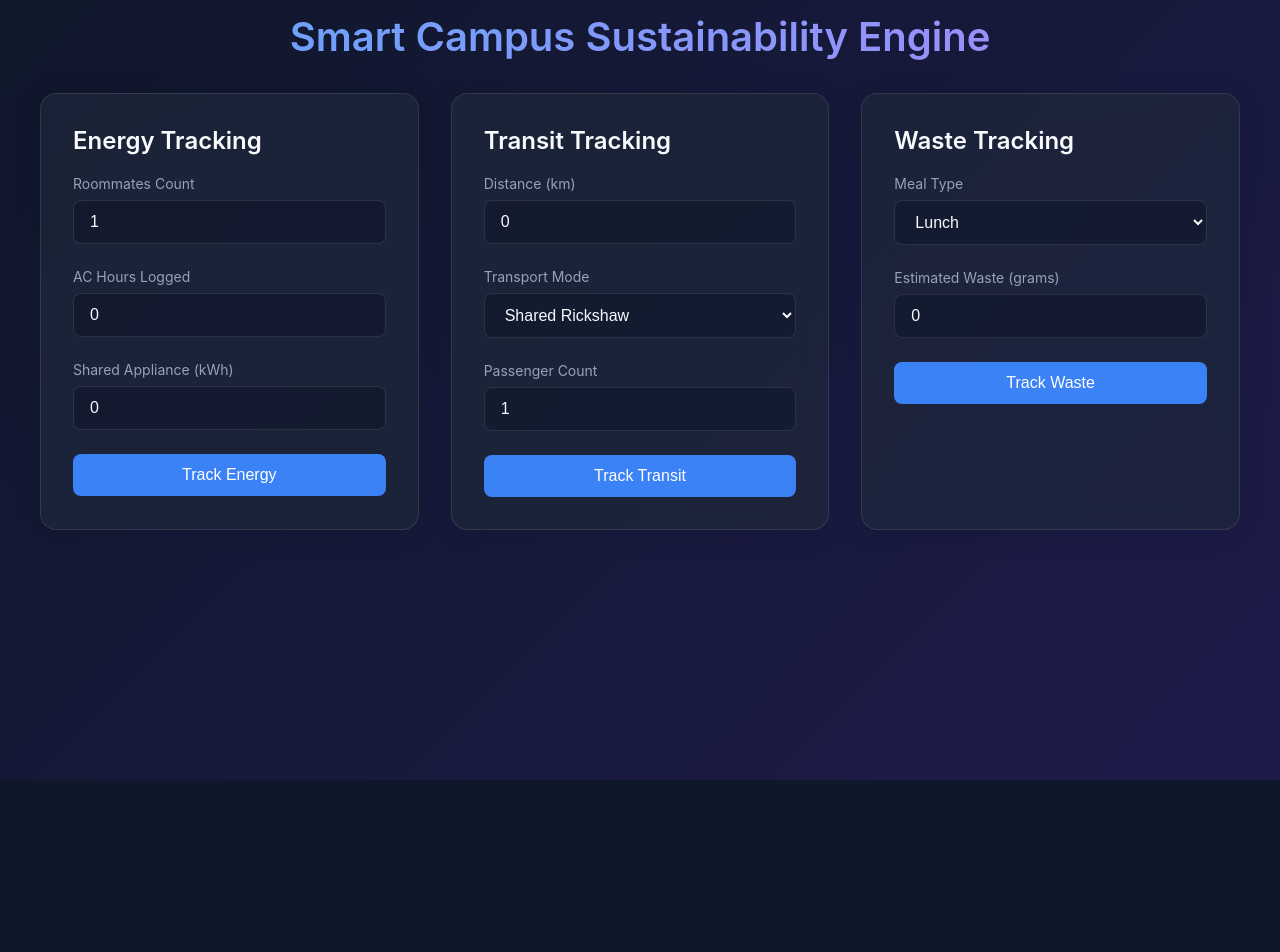
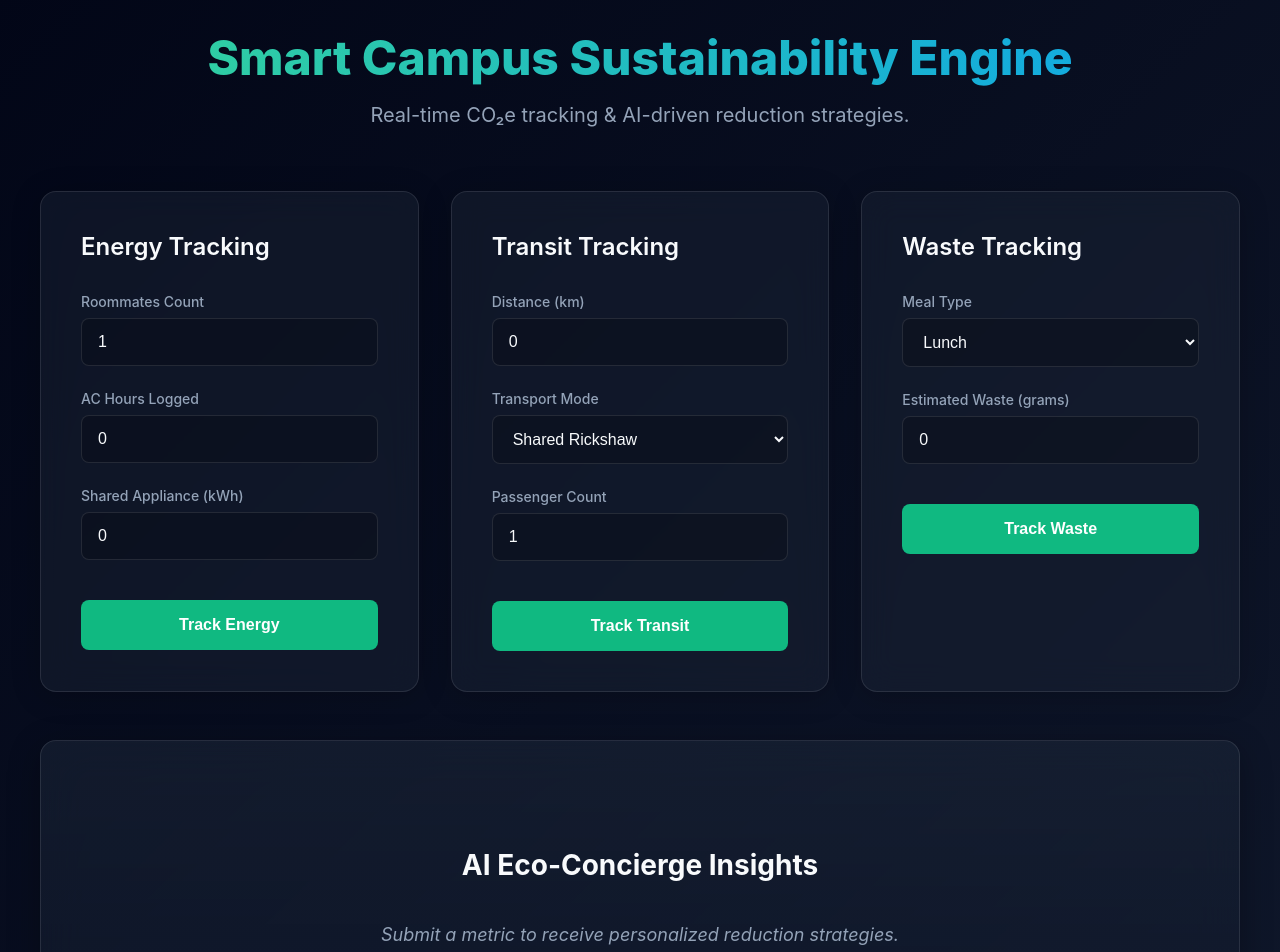
Before and after one commit to kartikjoshi7/carbon-tracker, a React (Vite) app in the folder frontend/: page / in a window 1280 px wide. Shown: the part 20-972 px from the top of the page. Before the commit the page ends 800 px from the top, so only its background shows below. Built offline with nearby package versions, Linux system fonts and the light colour scheme.

Commit message:
feat: V2 UI/UX Overhaul - Centralized AI Panel and Advanced Glassmorphism

```diff
--- a/frontend/src/Dashboard.tsx
+++ b/frontend/src/Dashboard.tsx
@@ -1,17 +1,73 @@
-import React from 'react';
+import React, { useState } from 'react';
 import EnergyForm from './EnergyForm';
 import TransitForm from './TransitForm';
 import WasteForm from './WasteForm';
 
+export type InsightState = 'idle' | 'loading' | 'success';
+
 const Dashboard: React.FC = () => {
+  const [insightState, setInsightState] = useState<InsightState>('idle');
+  const [insightText, setInsightText] = useState<string | null>(null);
+
+  const handleTrackStart = () => {
+    setInsightState('loading');
+    setInsightText(null);
+  };
+
+  const handleTrackSuccess = (text: string) => {
+    setInsightState('success');
+    setInsightText(text);
+  };
+
+  const handleTrackError = () => {
+    setInsightState('idle');
+    setInsightText("An error occurred while generating insights. Please try again.");
+  };
+
   return (
     <main>
-      <h1>Smart Campus Sustainability Engine</h1>
+      <header className="hero-section">
+        <h1 className="emerald-gradient-text">Smart Campus Sustainability Engine</h1>
+        <p className="hero-subtitle">Real-time CO₂e tracking & AI-driven reduction strategies.</p>
+      </header>
+
       <div className="dashboard-grid">
-        <EnergyForm />
-        <TransitForm />
-        <WasteForm />
+        <EnergyForm
+          onTrackStart={handleTrackStart}
+          onTrackSuccess={handleTrackSuccess}
+          onTrackError={handleTrackError}
+        />
+        <TransitForm
+          onTrackStart={handleTrackStart}
+          onTrackSuccess={handleTrackSuccess}
+          onTrackError={handleTrackError}
+        />
+        <WasteForm
+          onTrackStart={handleTrackStart}
+          onTrackSuccess={handleTrackSuccess}
+          onTrackError={handleTrackError}
+        />
       </div>
+
+      <section className="global-insight-panel" aria-live="polite">
+        <h2>AI Eco-Concierge Insights</h2>
+        {insightState === 'idle' && (
+          <p className="insight-muted">Submit a metric to receive personalized reduction strategies.</p>
+        )}
+
+        {insightState === 'loading' && (
+          <div className="insight-loading">
+            <div className="skeleton skeleton-text"></div>
+            <div className="skeleton skeleton-text short"></div>
+          </div>
+        )}
+
+        {insightState === 'success' && insightText && (
+          <div className="insight-success">
+            <strong>Eco-Concierge:</strong> {insightText}
+          </div>
+        )}
+      </section>
     </main>
   );
 };
--- a/frontend/src/EnergyForm.tsx
+++ b/frontend/src/EnergyForm.tsx
@@ -1,17 +1,22 @@
 import React, { useState } from 'react';
 
-const EnergyForm: React.FC = () => {
+interface Props {
+  onTrackStart: () => void;
+  onTrackSuccess: (text: string) => void;
+  onTrackError: () => void;
+}
+
+const EnergyForm: React.FC<Props> = ({ onTrackStart, onTrackSuccess, onTrackError }) => {
   const [roommates, setRoommates] = useState<number>(1);
   const [acHours, setAcHours] = useState<number>(0);
   const [sharedKwh, setSharedKwh] = useState<number>(0);
   const [co2, setCo2] = useState<number | null>(null);
   const [loading, setLoading] = useState(false);
-  const [insight, setInsight] = useState<string | null>(null);
 
   const handleSubmit = async (e: React.FormEvent) => {
     e.preventDefault();
     setLoading(true);
-    setInsight(null);
+    onTrackStart();
     try {
       const res = await fetch('http://localhost:8000/api/v1/footprint/energy', {
         method: 'POST',
@@ -27,12 +32,13 @@ const EnergyForm: React.FC = () => {
 
       // Simulate polling/waiting for AI insight
       setTimeout(() => {
-        setInsight("Talk to your roommates to optimize the split AC usage. Saving " + data.calculated_co2 + "kg CO2e lowers the Dabhoi PG electricity bill for everyone.");
+        onTrackSuccess(`Talk to your roommates to optimize the split AC usage. Saving ${data.calculated_co2}kg CO2e lowers the Dabhoi PG electricity bill for everyone.`);
         setLoading(false);
       }, 2000);
 
     } catch (err) {
       console.error(err);
+      onTrackError();
       setLoading(false);
     }
   };
@@ -56,20 +62,11 @@ const EnergyForm: React.FC = () => {
         <button type="submit" disabled={loading}>Track Energy</button>
       </form>
 
-      <div aria-live="polite">
-        {co2 !== null && <div className="score-display">Calculated CO₂e: {co2} kg</div>}
-        {loading && co2 !== null && (
-          <div className="insight-card">
-            <div className="skeleton skeleton-text"></div>
-            <div className="skeleton skeleton-text short"></div>
-          </div>
-        )}
-        {!loading && insight && (
-          <div className="insight-card">
-            <strong>Eco-Concierge:</strong> {insight}
-          </div>
-        )}
-      </div>
+      {co2 !== null && (
+        <div className="score-display">
+          Calculated CO₂e: <span>{co2} kg</span>
+        </div>
+      )}
     </section>
   );
 };
--- a/frontend/src/TransitForm.tsx
+++ b/frontend/src/TransitForm.tsx
@@ -1,17 +1,22 @@
 import React, { useState } from 'react';
 
-const TransitForm: React.FC = () => {
+interface Props {
+  onTrackStart: () => void;
+  onTrackSuccess: (text: string) => void;
+  onTrackError: () => void;
+}
+
+const TransitForm: React.FC<Props> = ({ onTrackStart, onTrackSuccess, onTrackError }) => {
   const [distance, setDistance] = useState<number>(0);
   const [mode, setMode] = useState<string>('shared_rickshaw');
   const [passengers, setPassengers] = useState<number>(1);
   const [co2, setCo2] = useState<number | null>(null);
   const [loading, setLoading] = useState(false);
-  const [insight, setInsight] = useState<string | null>(null);
 
   const handleSubmit = async (e: React.FormEvent) => {
     e.preventDefault();
     setLoading(true);
-    setInsight(null);
+    onTrackStart();
     try {
       const res = await fetch('http://localhost:8000/api/v1/footprint/transit', {
         method: 'POST',
@@ -26,11 +31,12 @@ const TransitForm: React.FC = () => {
       setCo2(data.calculated_co2);
 
       setTimeout(() => {
-        setInsight(`Coordinating a shared rickshaw from Dabhoi to SVIT campus reduces your per-capita emission by ${data.calculated_co2}kg CO2e compared to riding alone!`);
+        onTrackSuccess(`Coordinating a shared rickshaw from Dabhoi to SVIT campus reduces your per-capita emission by ${data.calculated_co2}kg CO2e compared to riding alone!`);
         setLoading(false);
       }, 2000);
     } catch (err) {
       console.error(err);
+      onTrackError();
       setLoading(false);
     }
   };
@@ -59,20 +65,11 @@ const TransitForm: React.FC = () => {
         <button type="submit" disabled={loading}>Track Transit</button>
       </form>
 
-      <div aria-live="polite">
-        {co2 !== null && <div className="score-display">Calculated CO₂e: {co2} kg</div>}
-        {loading && co2 !== null && (
-          <div className="insight-card">
-            <div className="skeleton skeleton-text"></div>
-            <div className="skeleton skeleton-text short"></div>
-          </div>
-        )}
-        {!loading && insight && (
-          <div className="insight-card">
-            <strong>Eco-Concierge:</strong> {insight}
-          </div>
-        )}
-      </div>
+      {co2 !== null && (
+        <div className="score-display">
+          Calculated CO₂e: <span>{co2} kg</span>
+        </div>
+      )}
     </section>
   );
 };
--- a/frontend/src/WasteForm.tsx
+++ b/frontend/src/WasteForm.tsx
@@ -1,16 +1,21 @@
 import React, { useState } from 'react';
 
-const WasteForm: React.FC = () => {
+interface Props {
+  onTrackStart: () => void;
+  onTrackSuccess: (text: string) => void;
+  onTrackError: () => void;
+}
+
+const WasteForm: React.FC<Props> = ({ onTrackStart, onTrackSuccess, onTrackError }) => {
   const [mealType, setMealType] = useState<string>('lunch');
   const [grams, setGrams] = useState<number>(0);
   const [co2, setCo2] = useState<number | null>(null);
   const [loading, setLoading] = useState(false);
-  const [insight, setInsight] = useState<string | null>(null);
 
   const handleSubmit = async (e: React.FormEvent) => {
     e.preventDefault();
     setLoading(true);
-    setInsight(null);
+    onTrackStart();
     try {
       const res = await fetch('http://localhost:8000/api/v1/footprint/waste', {
         method: 'POST',
@@ -24,11 +29,12 @@ const WasteForm: React.FC = () => {
       setCo2(data.calculated_co2);
 
       setTimeout(() => {
-        setInsight(`SVIT cafeteria portions are large. Saving ${grams}g of food lowers waste footprint by ${data.calculated_co2}kg CO2e.`);
+        onTrackSuccess(`SVIT cafeteria portions are large. Saving ${grams}g of food lowers waste footprint by ${data.calculated_co2}kg CO2e.`);
         setLoading(false);
       }, 2000);
     } catch (err) {
       console.error(err);
+      onTrackError();
       setLoading(false);
     }
   };
@@ -52,20 +58,11 @@ const WasteForm: React.FC = () => {
         <button type="submit" disabled={loading}>Track Waste</button>
       </form>
 
-      <div aria-live="polite">
-        {co2 !== null && <div className="score-display">Calculated CO₂e: {co2} kg</div>}
-        {loading && co2 !== null && (
-          <div className="insight-card">
-            <div className="skeleton skeleton-text"></div>
-            <div className="skeleton skeleton-text short"></div>
-          </div>
-        )}
-        {!loading && insight && (
-          <div className="insight-card">
-            <strong>Eco-Concierge:</strong> {insight}
-          </div>
-        )}
-      </div>
+      {co2 !== null && (
+        <div className="score-display">
+          Calculated CO₂e: <span>{co2} kg</span>
+        </div>
+      )}
     </section>
   );
 };
--- a/frontend/src/index.css
+++ b/frontend/src/index.css
@@ -3,10 +3,11 @@
   --bg-secondary: #1e293b;
   --text-primary: #f8fafc;
   --text-secondary: #94a3b8;
-  --accent: #3b82f6;
-  --accent-hover: #2563eb;
+  --accent: #10b981; /* Emerald */
+  --accent-hover: #059669;
+  --accent-glow: rgba(16, 185, 129, 0.5);
   --success: #10b981;
-  --glass-bg: rgba(30, 41, 59, 0.7);
+  --glass-bg: rgba(30, 41, 59, 0.4);
   --glass-border: rgba(255, 255, 255, 0.1);
   font-family: 'Inter', system-ui, Avenir, Helvetica, Arial, sans-serif;
   color: var(--text-primary);
@@ -16,50 +17,66 @@
 body {
   margin: 0;
   min-height: 100vh;
-  background: linear-gradient(135deg, #0f172a 0%, #1e1b4b 100%);
+  background: linear-gradient(135deg, #020617 0%, #0f172a 100%);
 }
 
 main {
   max-width: 1200px;
   margin: 0 auto;
-  padding: 2rem;
+  padding: 3rem 2rem;
+}
+
+.hero-section {
+  text-align: center;
+  margin-bottom: 4rem;
+}
+
+.emerald-gradient-text {
+  font-size: 3rem;
+  font-weight: 800;
+  background: linear-gradient(to right, #34d399, #0ea5e9);
+  -webkit-background-clip: text;
+  -webkit-text-fill-color: transparent;
+  margin: 0 0 1rem 0;
+}
+
+.hero-subtitle {
+  font-size: 1.25rem;
+  color: var(--text-secondary);
+  margin: 0;
+  font-weight: 400;
+}
+
+.dashboard-grid {
+  display: grid;
+  grid-template-columns: repeat(auto-fit, minmax(320px, 1fr));
+  gap: 2rem;
+  margin-bottom: 3rem;
 }
 
 .glass-panel {
   background: var(--glass-bg);
-  backdrop-filter: blur(12px);
-  -webkit-backdrop-filter: blur(12px);
+  backdrop-filter: blur(16px);
+  -webkit-backdrop-filter: blur(16px);
   border: 1px solid var(--glass-border);
   border-radius: 16px;
-  padding: 2rem;
-  box-shadow: 0 4px 30px rgba(0, 0, 0, 0.1);
-  transition: transform 0.3s ease, box-shadow 0.3s ease;
+  padding: 2.5rem;
+  box-shadow: 0 4px 30px rgba(0, 0, 0, 0.2);
+  transition: transform 0.3s ease, box-shadow 0.3s ease, border-color 0.3s ease;
 }
 
 .glass-panel:hover {
-  transform: translateY(-2px);
-  box-shadow: 0 8px 40px rgba(0, 0, 0, 0.2);
+  transform: translateY(-4px);
+  box-shadow: 0 12px 40px rgba(16, 185, 129, 0.1);
+  border-color: rgba(255, 255, 255, 0.2);
 }
 
-h1, h2, h3 {
+.glass-panel h2 {
   margin-top: 0;
+  margin-bottom: 2rem;
+  font-size: 1.5rem;
   font-weight: 600;
-}
-
-h1 {
-  font-size: 2.5rem;
-  background: linear-gradient(to right, #60a5fa, #a78bfa);
-  -webkit-background-clip: text;
-  -webkit-text-fill-color: transparent;
-  margin-bottom: 2rem;
-  text-align: center;
-}
-
-.dashboard-grid {
-  display: grid;
-  grid-template-columns: repeat(auto-fit, minmax(300px, 1fr));
-  gap: 2rem;
-  margin-bottom: 2rem;
+  color: var(--text-primary);
 }
 
 .form-group {
@@ -72,52 +89,121 @@ h1 {
   margin-bottom: 0.5rem;
   color: var(--text-secondary);
   font-size: 0.875rem;
+  font-weight: 500;
 }
 
 input, select {
-  padding: 0.75rem 1rem;
+  padding: 0.875rem 1rem;
   border-radius: 8px;
-  border: 1px solid var(--glass-border);
-  background: rgba(15, 23, 42, 0.6);
+  border: 1px solid rgba(255, 255, 255, 0.1);
+  background: rgba(0, 0, 0, 0.2);
   color: var(--text-primary);
   font-size: 1rem;
   outline: none;
-  transition: border-color 0.3s ease;
+  transition: all 0.3s ease;
 }
 
 input:focus, select:focus {
   border-color: var(--accent);
+  box-shadow: 0 0 0 3px var(--accent-glow);
+  background: rgba(0, 0, 0, 0.3);
 }
 
 button {
   background: var(--accent);
   color: white;
   border: none;
-  padding: 0.75rem 1.5rem;
+  padding: 1rem 1.5rem;
   border-radius: 8px;
   font-size: 1rem;
-  font-weight: 500;
+  font-weight: 600;
   cursor: pointer;
   width: 100%;
-  transition: background-color 0.3s ease, transform 0.1s ease;
+  transition: all 0.2s ease;
+  margin-top: 1rem;
 }
 
-button:hover {
+button:hover:not(:disabled) {
   background: var(--accent-hover);
+  box-shadow: 0 4px 12px var(--accent-glow);
 }
 
-button:active {
+button:active:not(:disabled) {
   transform: scale(0.98);
 }
 
 button:disabled {
-  background: var(--text-secondary);
+  background: #334155;
+  color: #94a3b8;
   cursor: not-allowed;
 }
 
+.score-display {
+  margin-top: 2rem;
+  padding-top: 1.5rem;
+  border-top: 1px solid var(--glass-border);
+  font-size: 1.125rem;
+  color: var(--text-secondary);
+  display: flex;
+  justify-content: space-between;
+  align-items: center;
+}
+
+.score-display span {
+  font-size: 1.5rem;
+  font-weight: 700;
+  color: var(--success);
+}
+
+/* Global AI Panel */
+.global-insight-panel {
+  background: linear-gradient(180deg, rgba(30, 41, 59, 0.5) 0%, rgba(15, 23, 42, 0.8) 100%);
+  backdrop-filter: blur(20px);
+  border: 1px solid var(--glass-border);
+  border-radius: 16px;
+  padding: 4rem 2rem;
+  text-align: center;
+  min-height: 200px;
+  display: flex;
+  flex-direction: column;
+  justify-content: center;
+  align-items: center;
+  box-shadow: 0 8px 32px rgba(0, 0, 0, 0.3);
+}
+
+.global-insight-panel h2 {
+  margin-top: 0;
+  font-size: 1.75rem;
+  color: var(--text-primary);
+  margin-bottom: 1.5rem;
+}
+
+.insight-muted {
+  color: var(--text-secondary);
+  font-size: 1.125rem;
+  font-style: italic;
+}
+
+.insight-success {
+  font-size: 1.25rem;
+  line-height: 1.6;
+  color: #a7f3d0;
+  padding: 1.5rem;
+  background: rgba(16, 185, 129, 0.1);
+  border-radius: 12px;
+  border: 1px solid rgba(16, 185, 129, 0.2);
+  max-width: 800px;
+  box-shadow: 0 0 20px rgba(16, 185, 129, 0.1);
+}
+
 /* Skeleton Loading */
+.insight-loading {
+  width: 100%;
+  max-width: 600px;
+}
+
 .skeleton {
-  background: linear-gradient(90deg, #1e293b 25%, #334155 50%, #1e293b 75%);
+  background: linear-gradient(90deg, rgba(255, 255, 255, 0.05) 25%, rgba(255, 255, 255, 0.1) 50%, rgba(255, 255, 255, 0.05) 75%);
   background-size: 200% 100%;
   animation: loading 1.5s infinite;
   border-radius: 8px;
@@ -129,26 +215,11 @@ button:disabled {
 }
 
 .skeleton-text {
-  height: 20px;
-  margin-bottom: 10px;
+  height: 24px;
+  margin-bottom: 12px;
   width: 100%;
 }
 .skeleton-text.short {
   width: 60%;
+  margin: 0 auto;
 }
-
-.insight-card {
-  margin-top: 1.5rem;
-  padding: 1rem;
-  background: rgba(16, 185, 129, 0.1);
-  border: 1px solid rgba(16, 185, 129, 0.2);
-  border-radius: 8px;
-  color: #a7f3d0;
-}
-
-.score-display {
-  font-size: 1.5rem;
-  color: var(--success);
-  margin-top: 1rem;
-  font-weight: bold;
-}
```
